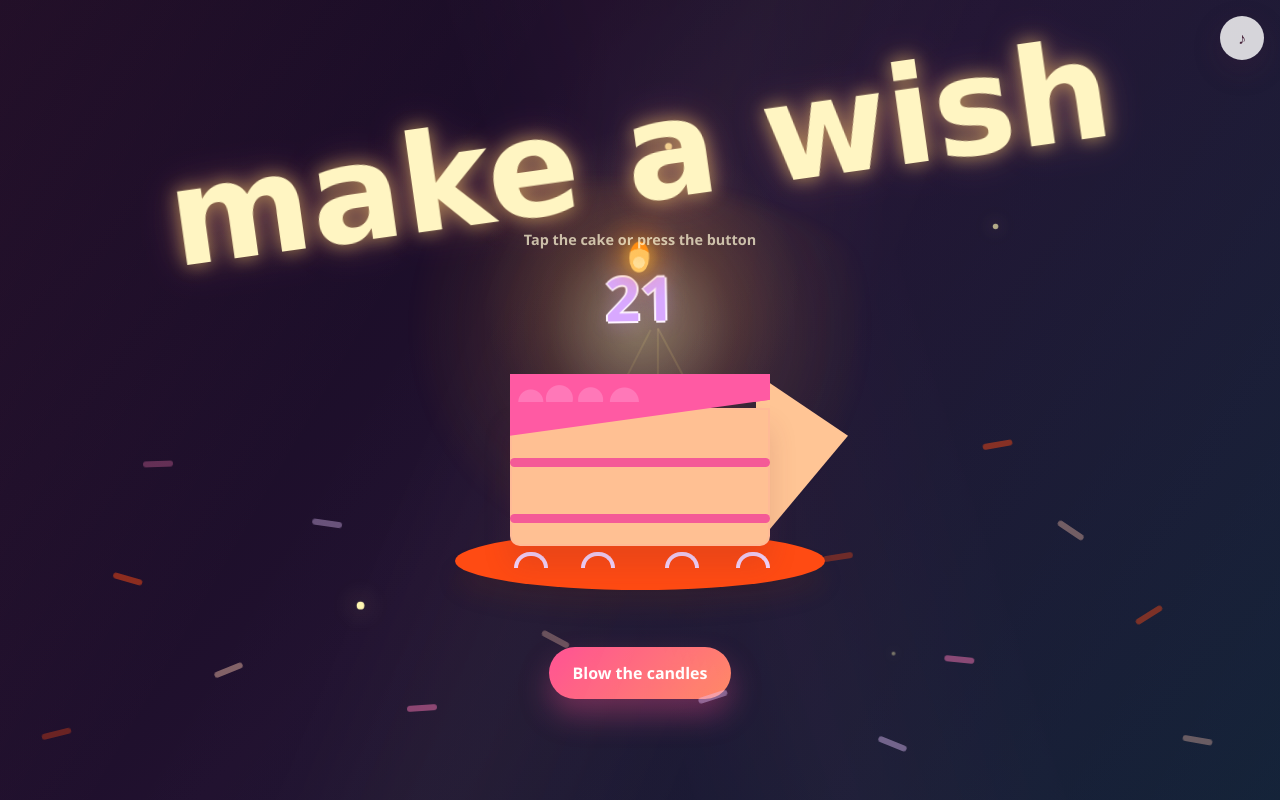
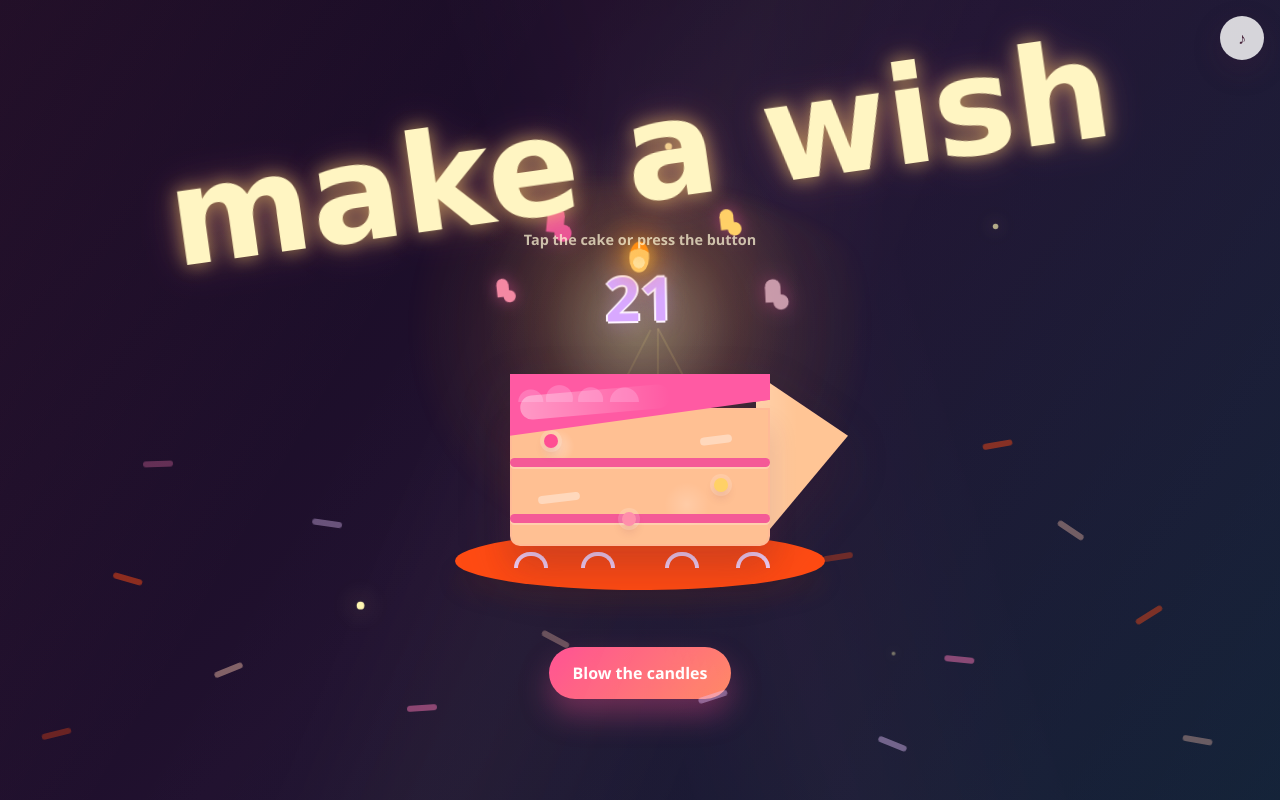
Before and after one commit to jhonkenn2/birthday-greeting-for-kyla, a website: page index.html in a window 1280 px wide. Both pictures are taken after a click on the button "Start the surprise". Drawn offline with Linux system fonts and the light colour scheme.

Commit message:
Improve cake with floating hearts

```diff
--- a/index.html
+++ b/index.html
@@ -58,6 +58,12 @@
       <div class="cake-stage" id="cakeStage">
         <button class="cake-button" id="cakeButton" type="button" aria-label="Blow the candles by tapping the cake">
           <div class="cake" aria-label="Birthday cake with lit candles">
+            <div class="floating-hearts" aria-hidden="true">
+              <span class="heart heart-one"></span>
+              <span class="heart heart-two"></span>
+              <span class="heart heart-three"></span>
+              <span class="heart heart-four"></span>
+            </div>
             <div class="number-candle" aria-hidden="true">
               <span class="number-flame flame"></span>
               <span class="number-stick" id="candleLabel">21</span>
@@ -67,6 +73,11 @@
               <div class="slice-face">
                 <span class="cake-stripe stripe-one"></span>
                 <span class="cake-stripe stripe-two"></span>
+                <span class="fruit-dot dot-one"></span>
+                <span class="fruit-dot dot-two"></span>
+                <span class="fruit-dot dot-three"></span>
+                <span class="cream-shine shine-one"></span>
+                <span class="cream-shine shine-two"></span>
               </div>
             </div>
             <div class="plate">
--- a/script.js
+++ b/script.js
@@ -10,6 +10,8 @@ const greeting = {
 
 const cakeDesign = {
   candleLabel: "21",
+  floatingHearts: true,
+  details: ["frosting-drips", "fruit-dots", "cream-highlights"],
 };
 
 const cardDesign = {
--- a/style.css
+++ b/style.css
@@ -341,6 +341,74 @@ body.wish-lit .cake-button {
   animation: cakeFloat 4.5s ease-in-out infinite;
 }
 
+.floating-hearts {
+  position: absolute;
+  inset: -42px 0 auto;
+  height: 120px;
+  z-index: 7;
+  pointer-events: none;
+}
+
+.heart {
+  position: absolute;
+  width: 22px;
+  height: 22px;
+  background: #ff5aa3;
+  opacity: 0.9;
+  transform: rotate(45deg);
+  filter: drop-shadow(0 0 14px rgba(255, 90, 163, 0.55));
+  animation: heartFloat 4.2s ease-in-out infinite;
+}
+
+.heart::before,
+.heart::after {
+  content: "";
+  position: absolute;
+  width: 22px;
+  height: 22px;
+  border-radius: 50%;
+  background: inherit;
+}
+
+.heart::before {
+  left: -11px;
+}
+
+.heart::after {
+  top: -11px;
+}
+
+.heart-one {
+  left: 24%;
+  top: 18px;
+  scale: 0.78;
+  animation-delay: 0.1s;
+}
+
+.heart-two {
+  right: 25%;
+  top: 10px;
+  background: #ffd166;
+  scale: 0.62;
+  animation-delay: 0.8s;
+}
+
+.heart-three {
+  left: 12%;
+  top: 74px;
+  background: #ff8fab;
+  scale: 0.55;
+  animation-delay: 1.4s;
+}
+
+.heart-four {
+  right: 13%;
+  top: 64px;
+  background: #ffc7d8;
+  scale: 0.7;
+  animation-delay: 2s;
+}
+
 .cake.celebrate {
   animation: cakeBounce 700ms ease;
 }
@@ -428,6 +496,7 @@ body.wish-lit .cake-button {
   width: min(260px, 64vw);
   height: 172px;
   z-index: 2;
+  filter: drop-shadow(0 22px 24px rgba(94, 41, 52, 0.18));
 }
 
 .cake-slice::after {
@@ -437,7 +506,9 @@ body.wish-lit .cake-button {
   top: 0;
   width: 92px;
   height: 172px;
-  background: #ffbf91;
+  background:
+    linear-gradient(90deg, rgba(255, 255, 255, 0.18), transparent 45%),
+    #ffbf91;
   clip-path: polygon(0 0, 100% 36%, 0 100%);
   filter: brightness(1.03);
 }
@@ -448,7 +519,9 @@ body.wish-lit .cake-button {
   width: 100%;
   height: 62px;
   border-radius: 26px 18px 0 0;
-  background: #ff5aa3;
+  background:
+    linear-gradient(180deg, rgba(255, 255, 255, 0.28), transparent 45%),
+    #ff5aa3;
   clip-path: polygon(0 0, 100% 0, 100% 42%, 0 100%);
   z-index: 3;
 }
@@ -468,11 +541,26 @@ body.wish-lit .cake-button {
     #ff5aa3;
 }
 
+.frosting-top::after {
+  content: "";
+  position: absolute;
+  left: 10px;
+  top: 16px;
+  width: 150px;
+  height: 24px;
+  border-radius: 999px;
+  background: linear-gradient(90deg, rgba(255, 255, 255, 0.38), transparent);
+  transform: rotate(-5deg);
+}
+
 .slice-face {
   position: absolute;
   inset: 34px 0 0;
   border-radius: 0 0 10px 10px;
-  background: #ffc093;
+  background:
+    radial-gradient(circle at 18% 28%, rgba(255, 255, 255, 0.32), transparent 1.1rem),
+    radial-gradient(circle at 68% 70%, rgba(255, 255, 255, 0.18), transparent 1.4rem),
+    #ffc093;
   box-shadow:
     inset 0 0 0 2px rgba(255, 132, 171, 0.1),
     0 20px 28px rgba(117, 43, 55, 0.16);
@@ -486,6 +574,7 @@ body.wish-lit .cake-button {
   height: 9px;
   background: #f45a97;
   border-radius: 999px;
+  box-shadow: 0 2px 0 rgba(255, 255, 255, 0.24);
 }
 
 .stripe-one {
@@ -494,6 +583,54 @@ body.wish-lit .cake-button {
 
 .stripe-two {
   top: 106px;
+}
+
+.fruit-dot {
+  position: absolute;
+  width: 14px;
+  height: 14px;
+  border-radius: 50%;
+  background: #ff4f93;
+  box-shadow:
+    0 0 0 4px rgba(255, 255, 255, 0.16),
+    0 6px 10px rgba(122, 42, 82, 0.16);
+}
+
+.dot-one {
+  left: 34px;
+  top: 26px;
+}
+
+.dot-two {
+  right: 42px;
+  top: 70px;
+  background: #ffd166;
+}
+
+.dot-three {
+  left: 112px;
+  bottom: 20px;
+  background: #ff8fab;
+}
+
+.cream-shine {
+  position: absolute;
+  width: 42px;
+  height: 8px;
+  border-radius: 999px;
+  background: rgba(255, 255, 255, 0.38);
+  transform: rotate(-7deg);
+}
+
+.shine-one {
+  left: 28px;
+  top: 86px;
+}
+
+.shine-two {
+  right: 38px;
+  top: 28px;
+  width: 32px;
 }
 
 .icing-top {
@@ -941,6 +1078,23 @@ body.wish-pending .night-motion {
   50% { transform: translateY(-8px); }
 }
 
+@keyframes heartFloat {
+  0%, 100% {
+    opacity: 0.55;
+    translate: 0 10px;
+    rotate: 45deg;
+  }
+  45% {
+    opacity: 1;
+    translate: 0 -18px;
+    rotate: 38deg;
+  }
+  70% {
+    translate: 6px -26px;
+    rotate: 52deg;
+  }
+}
+
 @keyframes candleSway {
   0%, 100% { transform: translateX(-50%) rotate(-1.8deg); }
   50% { transform: translateX(-50%) rotate(1.8deg); }
```
Also changed, not shown: tests/script.test.js (+6 -0 lines).
